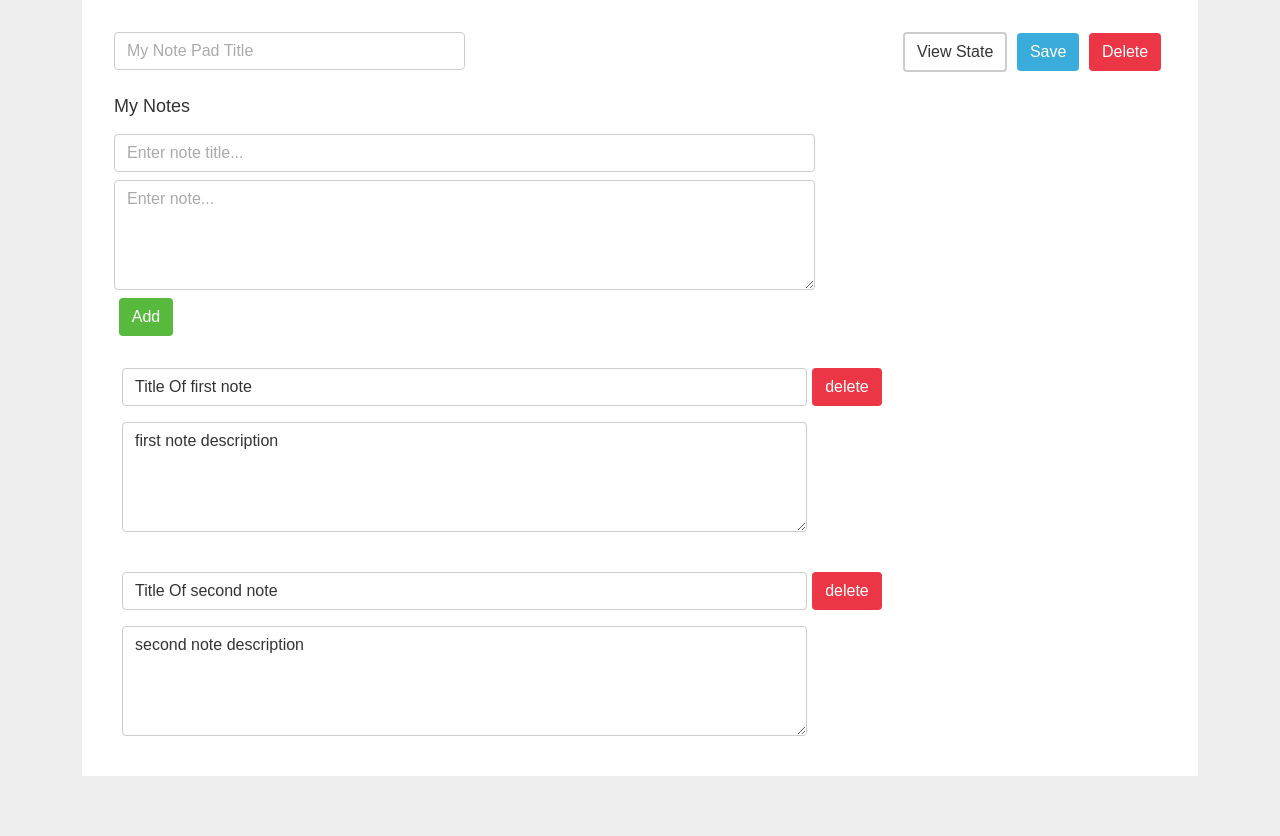
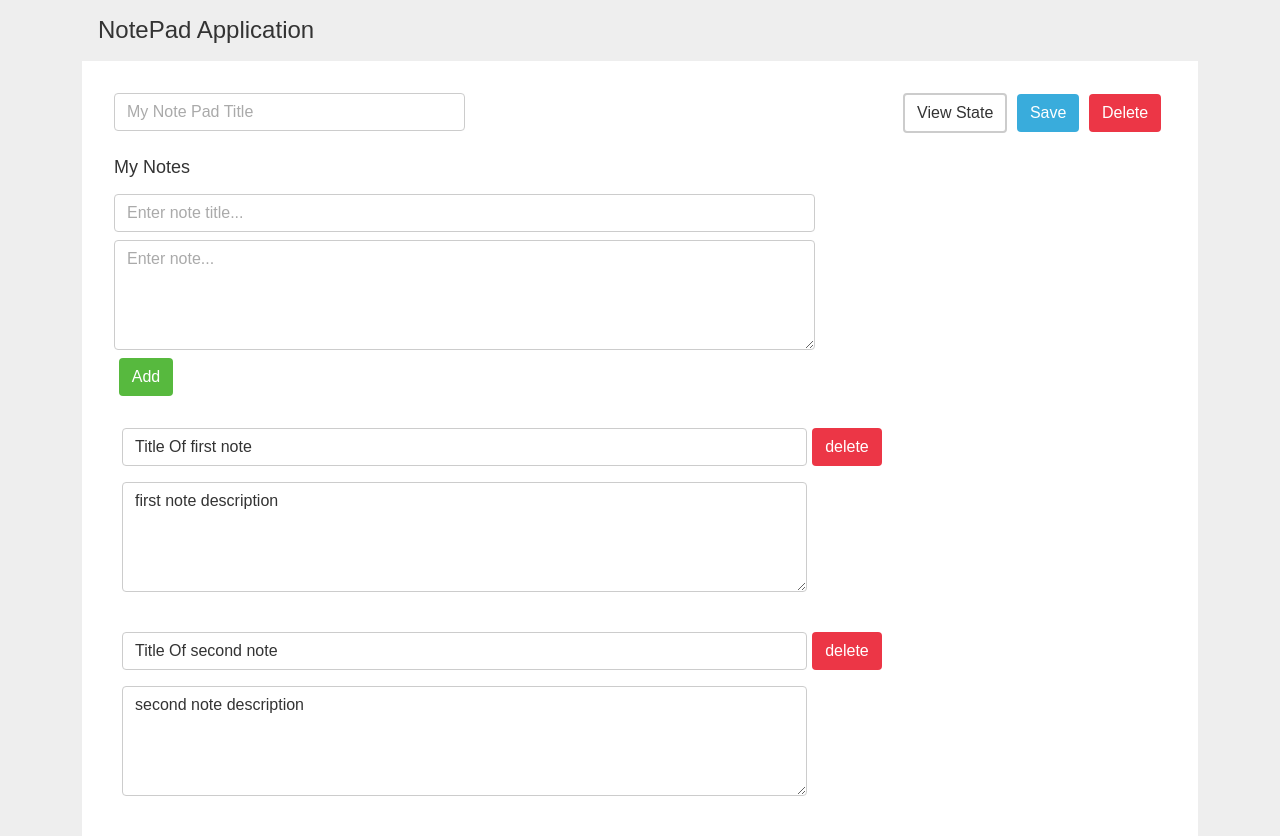
Before and after one commit to Sadeghi-Ehsan/react-notepad-app, a React (Create React App) app: page / in a window 1280 px wide. Before the commit the page ends 800 px from the top, so only its background shows below. Built offline with nearby package versions, Linux system fonts and the light colour scheme; no server answers.

Commit message:
some minor fix

```diff
--- a/src/App.js
+++ b/src/App.js
@@ -114,7 +114,8 @@ function App() {
   }
 
   return (
-    <div className="app container">
+    <div className="container">
+      <h1 className="main-title p-2 m-2">NotePad Application</h1>
       <div className="notePad-list p-2">
         <NoteForm addNote={addNote} chartDisplay={chartDisplay}/>
         <NewEmptyNote addNote={addNote} />
--- a/src/App.scss
+++ b/src/App.scss
@@ -44,7 +44,6 @@ button:hover {
 
 .main-title {
   font-size: 24px;
-  text-align: center;
 }
 
 .btn-delete {
--- a/src/components/GistsChart.js
+++ b/src/components/GistsChart.js
@@ -51,6 +51,7 @@ export function GistsChart(dataCharts) {
                 type="monotone"
                 dataKey="comments"
                 stroke="#8884d8"
+                dot={false}
               />
             </LineChart>
           </ResponsiveContainer>
@@ -78,6 +79,7 @@ export function GistsChart(dataCharts) {
                 type="monotone"
                 dataKey="files"
                 stroke="#8884d8"
+                dot={false}
               />
             </LineChart>
           </ResponsiveContainer>
```
